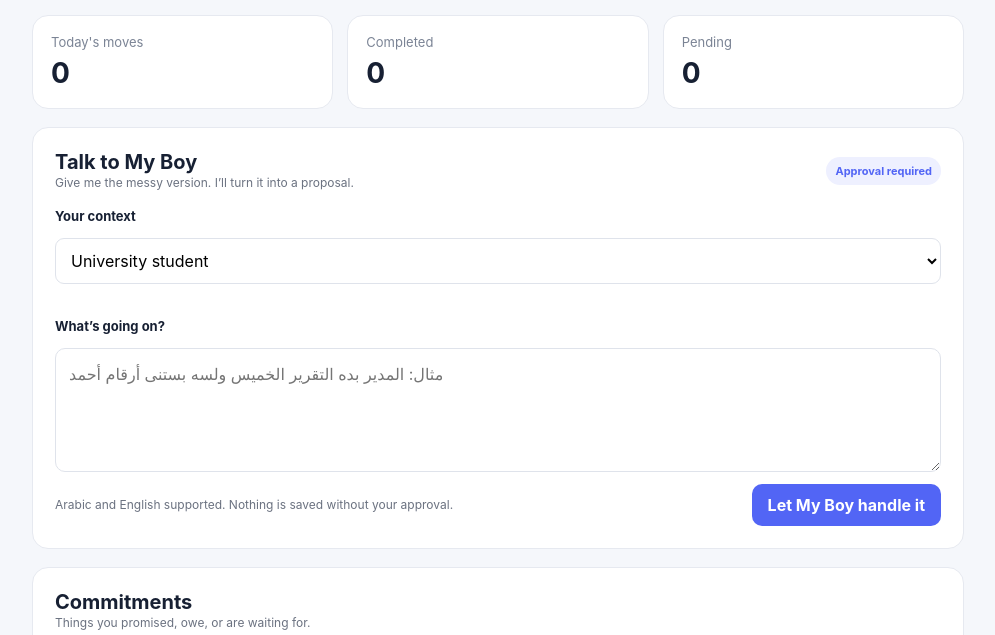
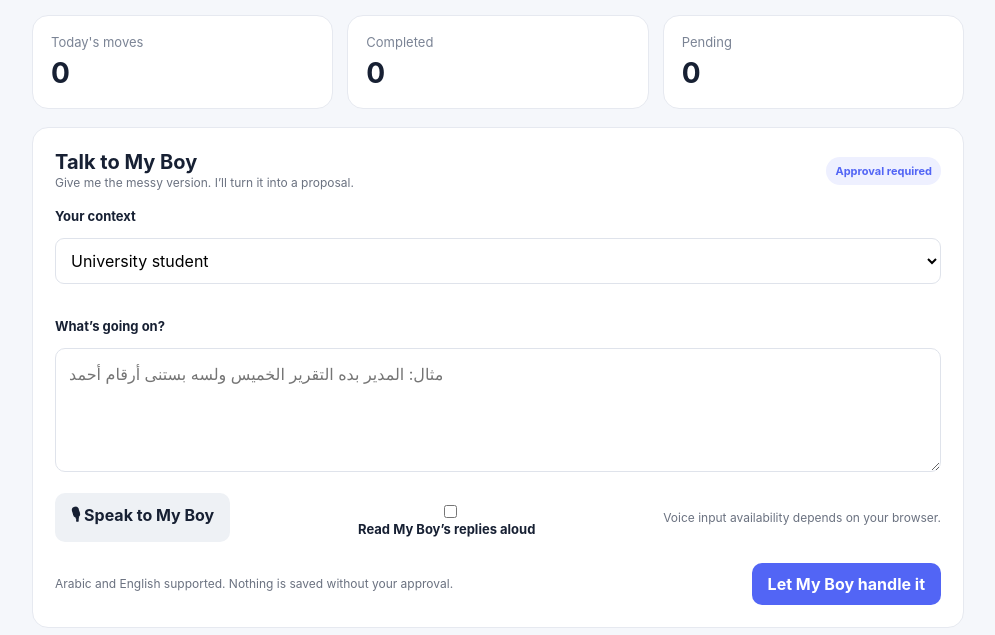
Before and after one commit to raedro/AI-Task-Assistent, a website: page index.html in a window 1280 px wide. Shown: the part 317-952 px from the top of the page, without its empty margins (142-1137 px from the left). Drawn offline with Linux system fonts and the light colour scheme.

Commit message:
Add voice input and spoken reply controls

```diff
--- a/index.html
+++ b/index.html
@@ -12,7 +12,7 @@
 <section class="panel capture"><div class="panel-head"><div><h2>Talk to My Boy</h2><p class="muted small">Give me the messy version. I’ll turn it into a proposal.</p></div><span class="badge">Approval required</span></div>
 <label for="persona">Your context</label><select id="persona" class="persona"><option value="student">University student</option><option value="employee">Company employee</option><option value="both">Study + work</option></select>
 <div id="suggestions" class="suggestions" aria-label="Suggested prompts"></div>
-<label for="quickInput">What’s going on?</label><textarea id="quickInput" rows="4" placeholder="مثال: المدير بده التقرير الخميس ولسه بستنى أرقام أحمد"></textarea><div class="capture-actions"><span class="muted small">Arabic and English supported. Nothing is saved without your approval.</span><button id="parseBtn">Let My Boy handle it</button></div><div id="preview" class="preview" hidden></div></section>
+<label for="quickInput">What’s going on?</label><textarea id="quickInput" rows="4" placeholder="مثال: المدير بده التقرير الخميس ولسه بستنى أرقام أحمد"></textarea><div class="capture-actions"><button type="button" id="voiceInputBtn" class="secondary">🎙 Speak to My Boy</button><label class="voice-toggle"><input type="checkbox" id="voiceReply"> Read My Boy’s replies aloud</label><span id="voiceStatus" class="muted small" role="status">Voice input availability depends on your browser.</span></div><div class="capture-actions"><span class="muted small">Arabic and English supported. Nothing is saved without your approval.</span><button id="parseBtn">Let My Boy handle it</button></div><div id="preview" class="preview" hidden></div></section>
 
 <section class="panel"><div class="panel-head"><div><h2>Commitments</h2><p class="muted small">Things you promised, owe, or are waiting for.</p></div></div><div id="commitments" class="commitments"><p class="empty">No commitments yet.</p></div></section>\n\n<section class="panel"><div class="panel-head"><div><h2>My Boy remembers</h2><p class="muted small">Useful context My Boy can reuse when deciding what to do next.</p></div><span class="badge">Private on this device</span></div><div id="memory" class="commitments"><p class="empty">Nothing remembered yet.</p></div></section>
 
```
